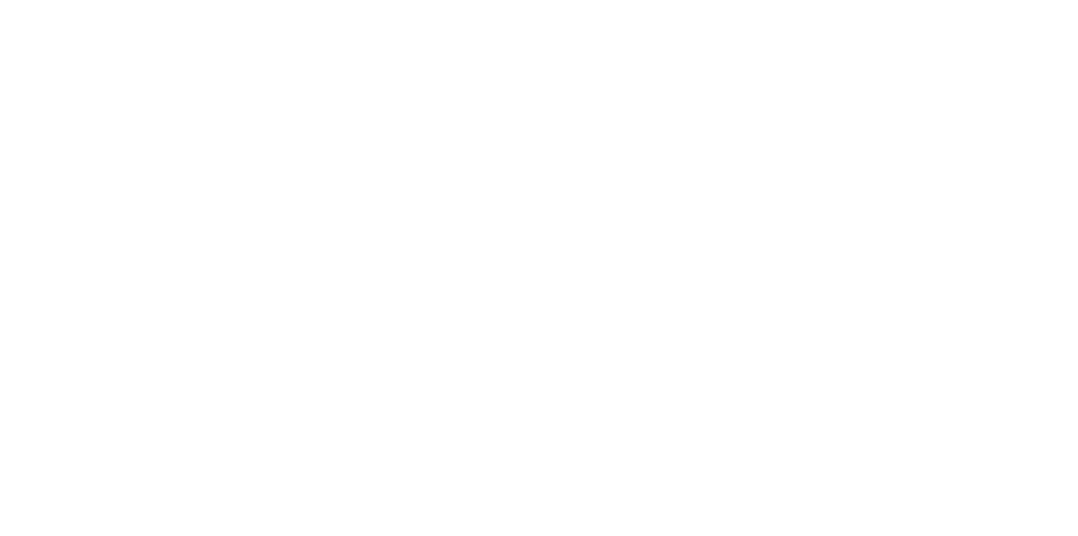
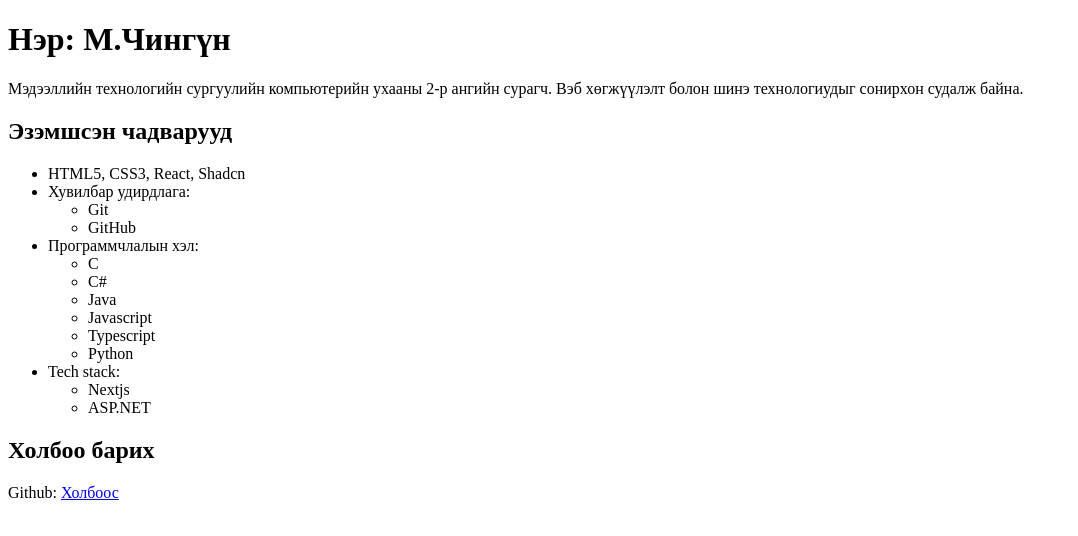
Before and after one commit to chingun-m/web_design_lab, a plain HTML site: page index.html in a window 1280 px wide. Shown: the whole page, without its empty margins (0-1078 px from the left). Drawn offline with Linux system fonts and the light colour scheme.

Commit message:
added infos

```diff
--- a/index.html
+++ b/index.html
@@ -3,7 +3,47 @@
   <head>
     <meta charset="UTF-8" />
     <meta name="viewport" content="width=device-width, initial-scale=1.0" />
-    <title>Laboratory</title>
+    <title>Миний товч CV</title>
   </head>
-  <body></body>
+  <body>
+    <!--Үндсэн гарчиг-->
+    <h1>Нэр: М.Чингүн</h1>
+
+    <!--Товч танилцуулга-->
+    <p>
+      Мэдээллийн технологийн сургуулийн компьютерийн ухааны 2-р ангийн сурагч.
+      Вэб хөгжүүлэлт болон шинэ технологиудыг сонирхон судалж байна.
+    </p>
+
+    <h2>Эзэмшсэн чадварууд</h2>
+    <!--Жагсаалт-->
+    <ul>
+      <li>HTML5, CSS3, React, Shadcn</li>
+      <li>Хувилбар удирдлага:</li>
+      <ul>
+        <li>Git</li>
+        <li>GitHub</li>
+      </ul>
+      <li>Программчлалын хэл:</li>
+      <ul>
+        <li>C</li>
+        <li>C#</li>
+        <li>Java</li>
+        <li>Javascript</li>
+        <li>Typescript</li>
+        <li>Python</li>
+      </ul>
+      <li>Tech stack:</li>
+      <ul>
+        <li>Nextjs</li>
+        <li>ASP.NET</li>
+      </ul>
+    </ul>
+
+    <h2>Холбоо барих</h2>
+    <p>
+      Github:
+      <a href="https://github.com/chingun-m">Холбоос</a>
+    </p>
+  </body>
 </html>
```
Also changed, not shown: 1 other file.
